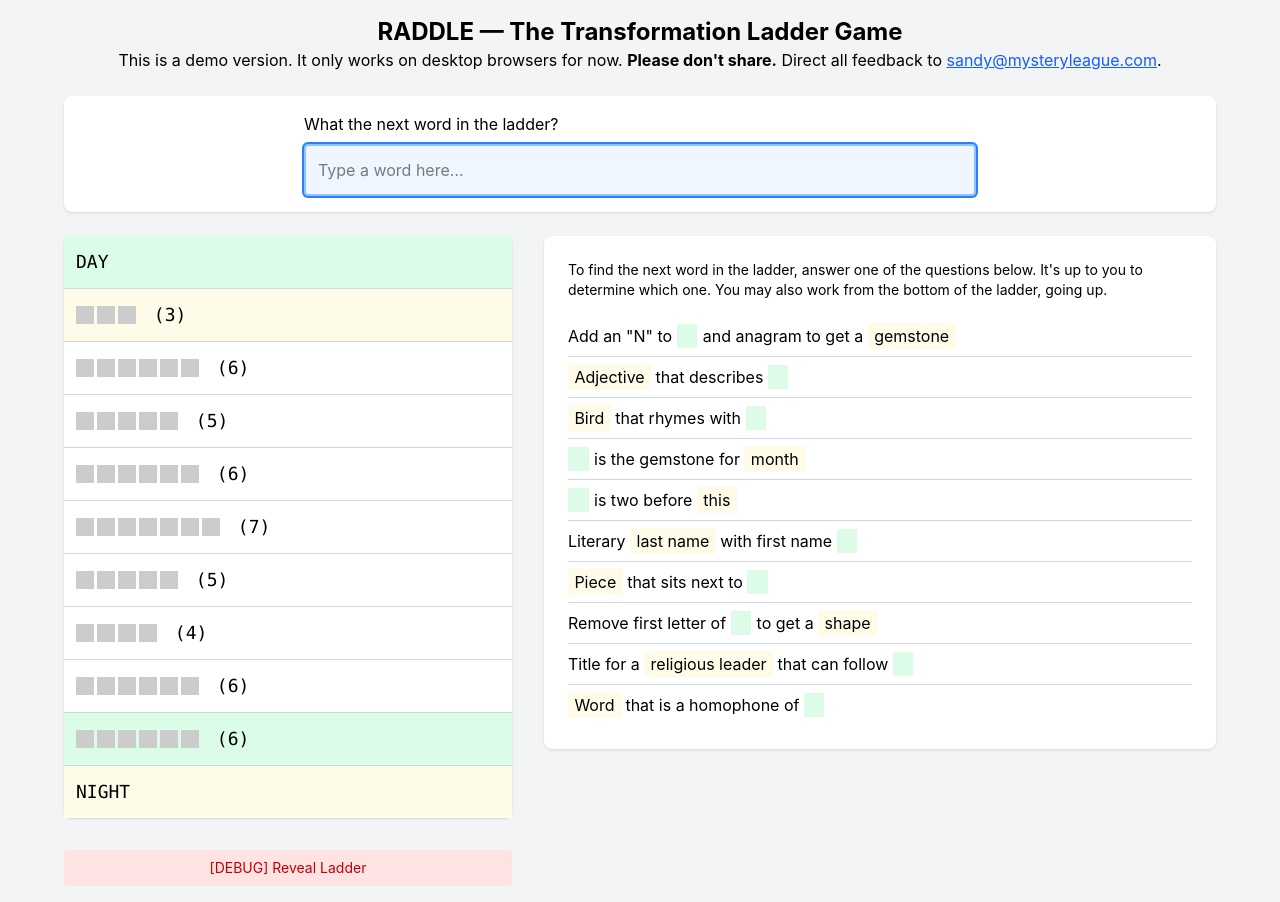
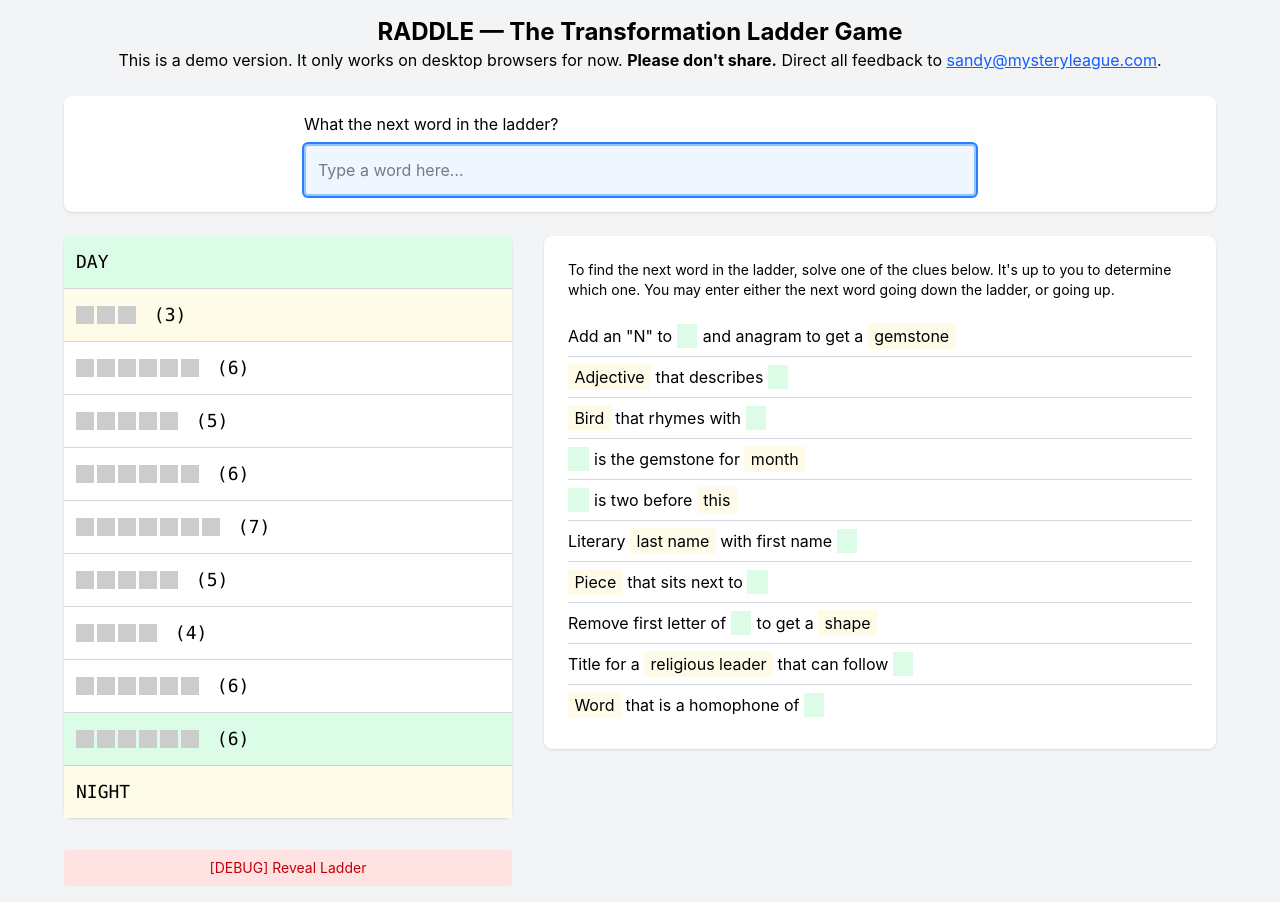
Before and after one commit to santheo/raddle, a SvelteKit app: page / in a window 1280 px wide. Built offline with nearby package versions, Linux system fonts and the light colour scheme.

Commit message:
Instruction clarity

```diff
--- a/src/routes/+page.svelte
+++ b/src/routes/+page.svelte
@@ -194,9 +194,10 @@ function handleInput(event) {
       <!-- Clues -->
       <div class="md:order-2">
       <div class="bg-white rounded-lg shadow p-6">
-        <p class="mb-4 text-sm">To find the next word in the ladder, answer one of the questions below.
+        <p class="mb-4 text-sm">
+          To find the next word in the ladder, solve one of the clues below.
           It's up to you to determine which one.
-          You may also work from the bottom of the ladder, going up.
+          You may enter either the next word going down the ladder, or going up.
         </p>
         <div class="divide-y divide-gray-300">
           {#each clues as clue}
```
